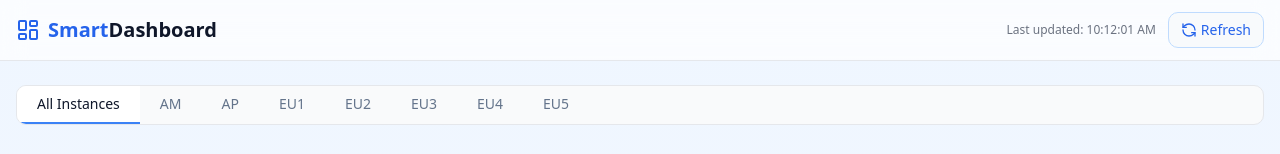
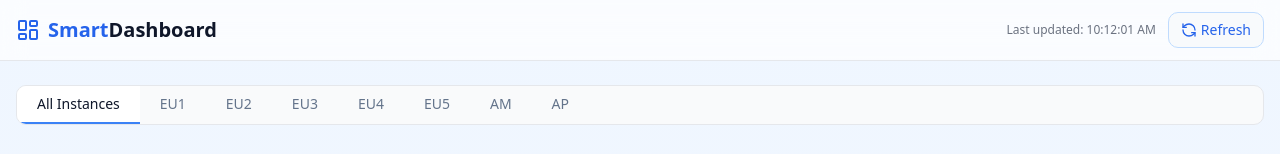
Before and after one commit to skawsh/smart-dashboard-harmony-64, a React (Vite) app: page / in a window 1280 px wide. Shown: the top 154 px of the page. Built offline with nearby package versions, Linux system fonts and the light colour scheme.

Commit message:
Rearrange dashboard buttons
Rearrange the buttons in the dashboard as per the design.

```diff
--- a/src/pages/Index.tsx
+++ b/src/pages/Index.tsx
@@ -1,4 +1,3 @@
-
 import React, { useState, createContext, useContext, useEffect } from 'react';
 import { ChevronDownIcon, LayoutDashboardIcon, LightbulbIcon, RefreshCcwIcon } from 'lucide-react';
 import DashboardCard from '@/components/dashboard/DashboardCard';
@@ -37,8 +36,8 @@ const Index = () => {
     toast.success('Dashboard refreshed successfully');
   };
 
-  // Create array of all regions including "All Instances" at the beginning
-  const allRegions = ["All Instances", ...podRegions.map(pod => pod.region)];
+  // Rearranged regions according to the image: All Instances, EU1, EU2, EU3, EU4, EU5, AM, AP
+  const allRegions = ["All Instances", "EU1", "EU2", "EU3", "EU4", "EU5", "AM", "AP"];
 
   // Determine if we're showing region-specific data
   const isRegionSpecific = selectedRegion !== "All Instances";
```
